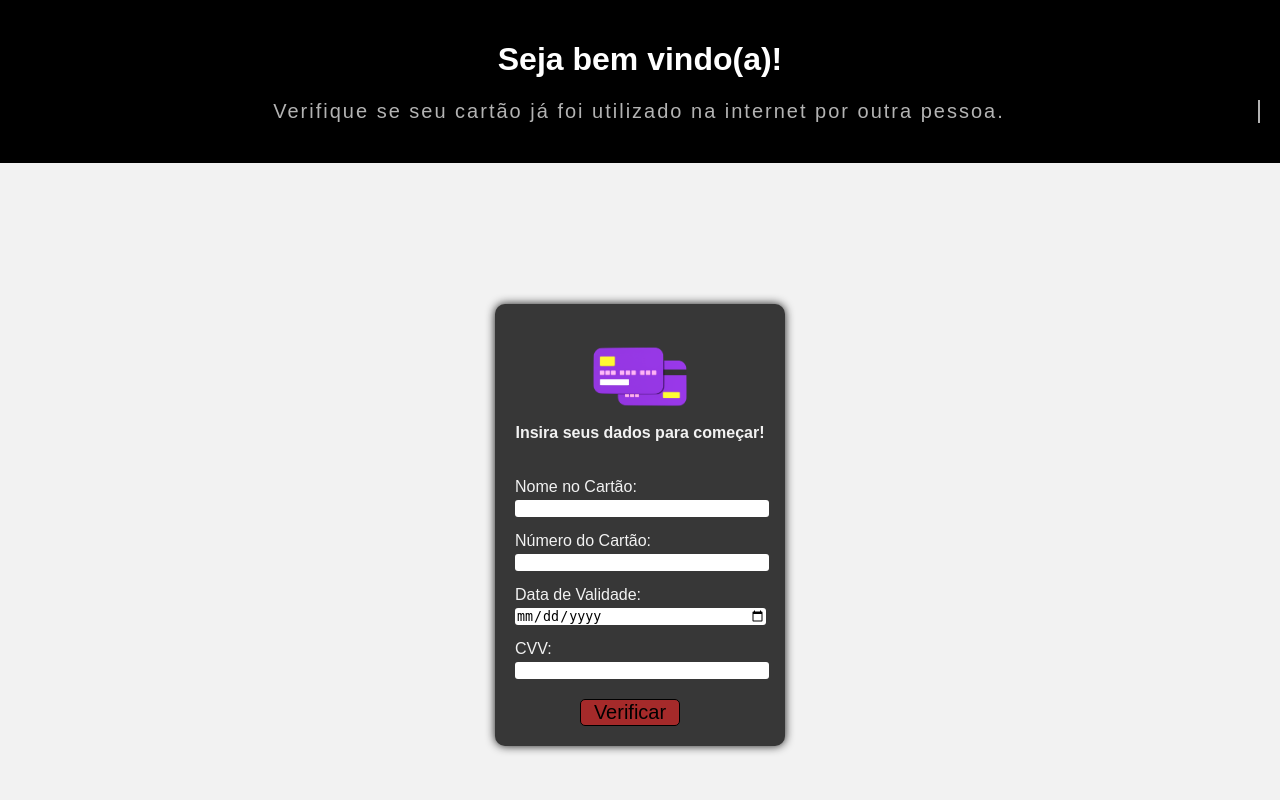
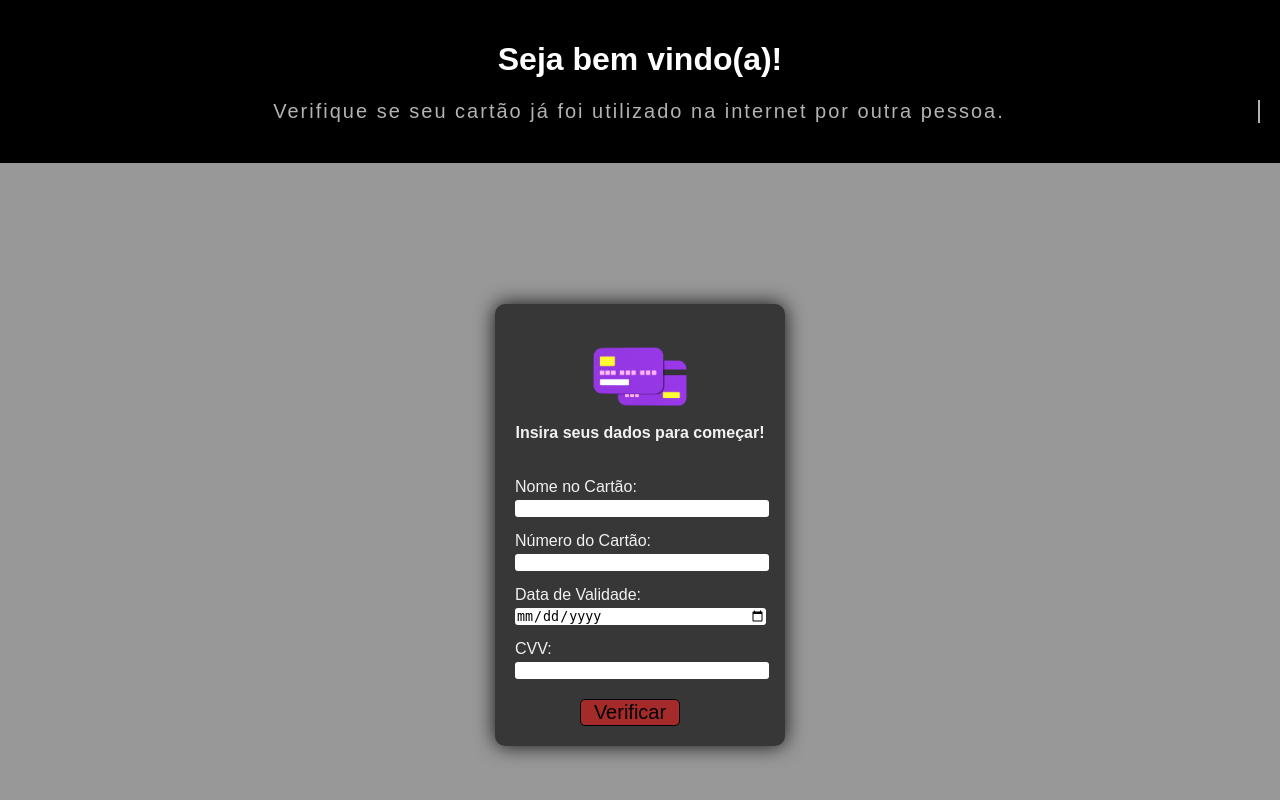
Before and after one commit to guto56/myFiles, a PHP site: page / in a window 1280 px wide. Run offline with PHP 8.4, Linux system fonts and the light colour scheme.

Commit message:
mudança no background-color

```diff
--- a/verificarCartão/style.css
+++ b/verificarCartão/style.css
@@ -5,7 +5,7 @@ body {
     height: 100vh; /* Define a altura do body para 100% da altura da viewport */
     margin: 0; /* Remove margens padrão */
     font-family: Arial, Helvetica, sans-serif;
-    background-color: #f2f2f2;
+    background-color: #989898;
 }
 
 .cardImage{
@@ -23,7 +23,7 @@ body {
     padding: 20px;
     width: 250px; /* Você pode ajustar a largura conforme necessário */
     color: #f2f2f2;
-    box-shadow: 0 0 10px rgba(0, 0, 0, 0.9);
+    box-shadow: 0 0 20px rgba(0, 0, 0, 0.9);
     transition: transform 0.8s ease;
     margin-top: 250px;
 }
```
